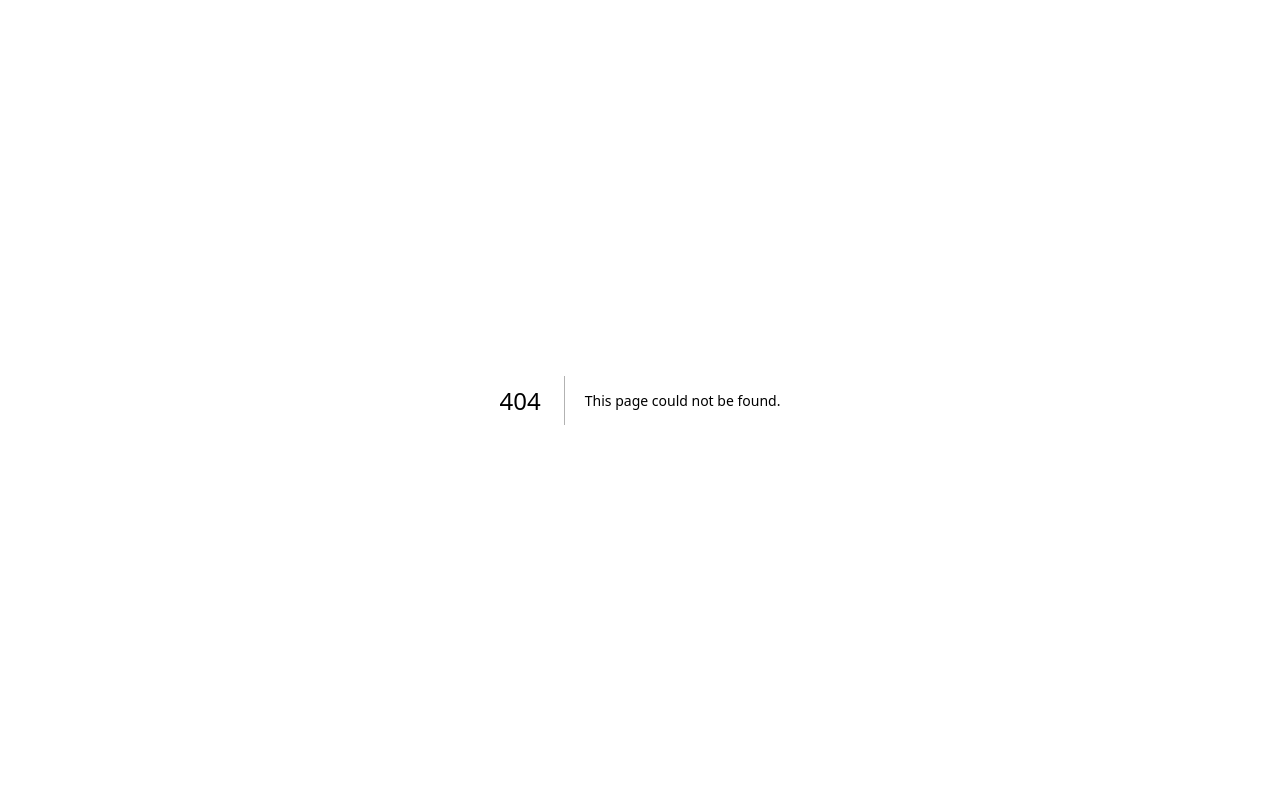
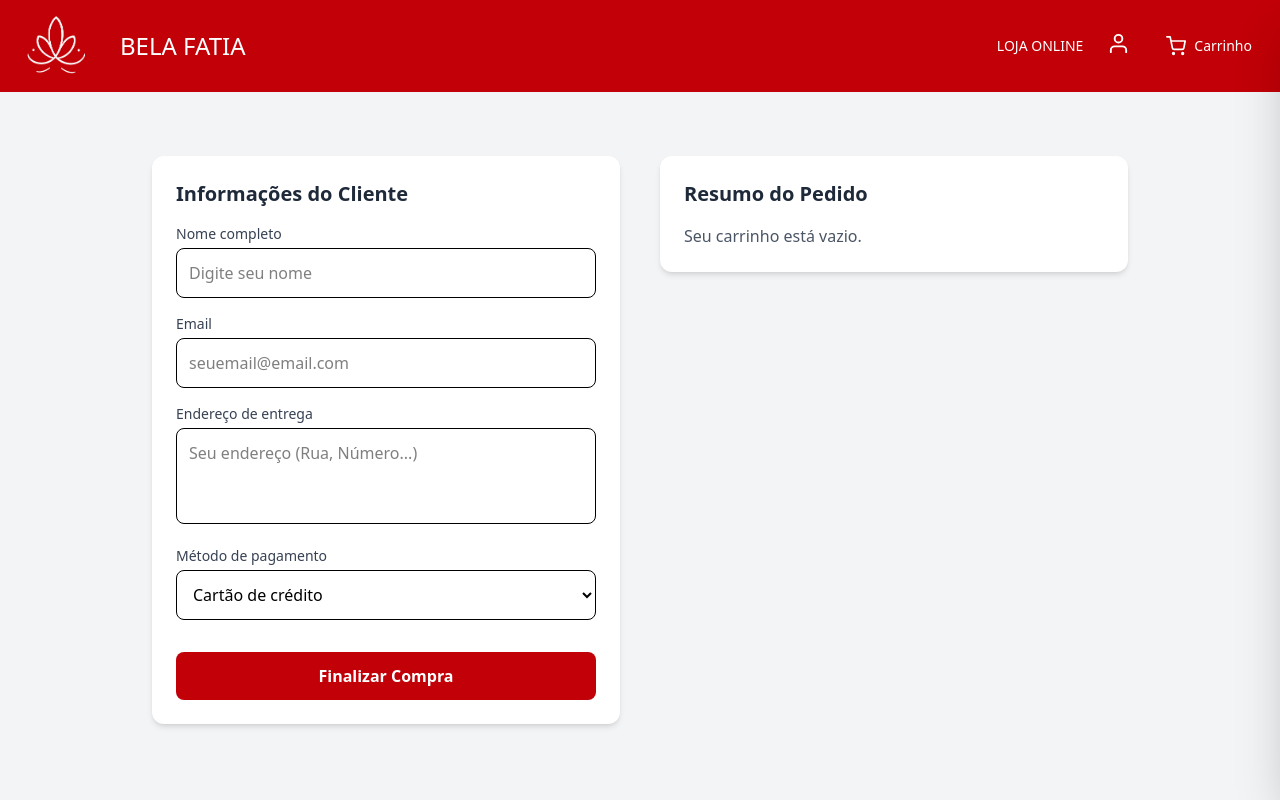
Before and after one commit to FalgasDev/BelaFatia, a Next.js app: page /checkout in a window 1280 px wide. Before the commit this address had no page. Built offline with nearby package versions, Linux system fonts and the light colour scheme.

Commit message:
feat: creating checkout page

```diff
--- /dev/null
+++ b/app/checkout/page.jsx
@@ -0,0 +1,180 @@
+"use client";
+
+import { useCart } from "../context/CartContext";
+import { useState } from "react";
+import { FiCheckCircle } from "react-icons/fi";
+import Header from "../components/Header";
+
+export default function CheckoutPage() {
+  const { items, subtotal, clearCart } = useCart();
+
+  const [confirmed, setConfirmed] = useState(false);
+
+  const [form, setForm] = useState({
+    nome: "",
+    email: "",
+    endereco: "",
+    pagamento: "cartao",
+  });
+
+  const formatCurrency = (value) =>
+    new Intl.NumberFormat("pt-BR", {
+      style: "currency",
+      currency: "BRL",
+    }).format(value / 100);
+
+  const handleSubmit = (e) => {
+    e.preventDefault();
+
+    clearCart();
+    setConfirmed(true);
+  };
+
+  return (
+    <div className="min-h-screen bg-gray-100 flex flex-col">
+      <Header />
+
+      {confirmed && (
+        <div className="flex-1 flex items-center justify-center">
+          <div className="text-center animate-fade">
+            <FiCheckCircle size={80} className="text-green-600 mx-auto mb-4" />
+            <h2 className="text-2xl font-semibold text-green-600">
+              Pagamento Confirmado!
+            </h2>
+            <p className="text-gray-700 mt-2">
+              Obrigado pela sua compra, {form.nome}!
+            </p>
+
+            <button
+              onClick={() => (window.location.href = "/")}
+              className="mt-6 px-6 py-3 bg-red-700 hover:bg-red-800 text-white rounded-lg font-semibold"
+            >
+              Voltar para a Loja
+            </button>
+          </div>
+        </div>
+      )}
+
+      {!confirmed && (
+        <div className="max-w-5xl mx-auto p-6 grid md:grid-cols-2 gap-10 mt-10 w-500">
+          <div className="bg-white p-6 rounded-xl shadow-md">
+            <h2 className="text-xl font-semibold mb-4 text-gray-800">
+              Informações do Cliente
+            </h2>
+
+            <form onSubmit={handleSubmit} className="space-y-4">
+              <div>
+                <label className="block font-medium text-sm text-gray-700">
+                  Nome completo
+                </label>
+                <input
+                  type="text"
+                  required
+                  value={form.nome}
+                  onChange={(e) =>
+                    setForm({ ...form, nome: e.target.value })
+                  }
+                  className="w-full border mt-1 p-3 rounded-lg outline-0"
+                  placeholder="Digite seu nome"
+                />
+              </div>
+
+              <div>
+                <label className="block font-medium text-sm text-gray-700">
+                  Email
+                </label>
+                <input
+                  type="email"
+                  required
+                  value={form.email}
+                  onChange={(e) =>
+                    setForm({ ...form, email: e.target.value })
+                  }
+                  className="w-full border mt-1 p-3 rounded-lg outline-0"
+                  placeholder="seuemail@email.com"
+                />
+              </div>
+
+              <div>
+                <label className="block font-medium text-sm text-gray-700">
+                  Endereço de entrega
+                </label>
+                <textarea
+                  required
+                  value={form.endereco}
+                  onChange={(e) =>
+                    setForm({ ...form, endereco: e.target.value })
+                  }
+                  className="w-full border mt-1 p-3 rounded-lg h-24 resize-none outline-0"
+                  placeholder="Seu endereço (Rua, Número...)"
+                />
+              </div>
+
+              <div>
+                <label className="block font-medium text-sm text-gray-700">
+                  Método de pagamento
+                </label>
+                <select
+                  value={form.pagamento}
+                  onChange={(e) =>
+                    setForm({ ...form, pagamento: e.target.value })
+                  }
+                  className="w-full border mt-1 p-3 rounded-lg outline-0"
+                >
+                  <option value="cartao">Cartão de crédito</option>
+                  <option value="pix">PIX</option>
+                  <option value="boleto">Boleto</option>
+                </select>
+              </div>
+
+              <button
+                type="submit"
+                className="w-full bg-red-700 hover:bg-red-800 text-white py-3 rounded-lg font-semibold mt-4"
+              >
+                Finalizar Compra
+              </button>
+            </form>
+          </div>
+
+          <div className="bg-white p-6 rounded-xl shadow-md h-fit">
+            <h2 className="text-xl font-semibold mb-4 text-gray-800">
+              Resumo do Pedido
+            </h2>
+
+            {items.length === 0 ? (
+              <p className="text-gray-600">Seu carrinho está vazio.</p>
+            ) : (
+              <div className="space-y-4">
+                {items.map((item, idx) => (
+                  <div
+                    key={idx}
+                    className="flex justify-between items-center border-b pb-2"
+                  >
+                    <div>
+                      <p className="font-medium">{item.name}</p>
+                      <p className="text-sm text-gray-600">
+                        {item.quantity} ×{" "}
+                        {formatCurrency(item.priceNumeric ?? item.price)}
+                      </p>
+                    </div>
+
+                    <p className="font-semibold">
+                      {formatCurrency(
+                        (item.priceNumeric ?? item.price) * item.quantity
+                      )}
+                    </p>
+                  </div>
+                ))}
+
+                <div className="flex justify-between mt-4 text-lg font-semibold">
+                  <span>Total:</span>
+                  <span>{formatCurrency(subtotal)}</span>
+                </div>
+              </div>
+            )}
+          </div>
+        </div>
+      )}
+    </div>
+  );
+}
--- a/app/components/Footer.jsx
+++ b/app/components/Footer.jsx
@@ -1,11 +1,14 @@
+import { FaPhoneAlt, FaMapPin } from "react-icons/fa";
+import { FaInstagram, FaRegMessage } from "react-icons/fa6";
+
 export default function Footer() {
   return (
     <footer className="bg-red-700 text-white p-12 flex justify-around items-center">
       <div className="space-y-4 text-sm">
-        <p className="flex items-center gap-2">📞 (11) 94733-9002</p>
-        <p className="flex items-center gap-2">📸 bela_fatia</p>
-        <p className="flex items-center gap-2">💬 (11) 98972-0060</p>
-        <p className="flex items-center gap-2">📍 Rua Alvaro Cardoso, 642</p>
+        <p className="flex items-center gap-2"><FaPhoneAlt size={17}/> (11) 94733-9002</p>
+        <p className="flex items-center gap-2"><FaInstagram size={18}/> bela_fatia</p>
+        <p className="flex items-center gap-2"><FaRegMessage size={17}/> (11) 98972-0060</p>
+        <p className="flex items-center gap-2"><FaMapPin size={18}/> Rua Alvaro Cardoso, 642</p>
       </div>
       <img src="/logo.png" alt="Logo" className="w-40" />
     </footer>
--- a/app/components/UserMenu.jsx
+++ b/app/components/UserMenu.jsx
@@ -36,7 +36,6 @@ export default function UserMenu() {
 
   return (
     <div className="relative">
-      {/* ÍCONE DO USUÁRIO */}
       <button
         onClick={handleClick}
         className="text-2xl hover:opacity-70 transition cursor-pointer"
@@ -44,11 +43,10 @@ export default function UserMenu() {
         <FiUser size={23}/>
       </button>
 
-      {/* MENU FLUTUANTE */}
       {open && isLogged && (
         <div className="absolute -right-17.5 mt-3 bg-gray-200 p-4 rounded-lg shadow-xl w-40 animate-fade z-10">
           <div className="text-center mb-3 text-gray-800 font-medium">
-            Olá {userName}!
+            Olá, {userName}!
           </div>
 
           <button
@@ -58,7 +56,6 @@ export default function UserMenu() {
             Logout
           </button>
 
-          {/* Triângulo apontando para o ícone */}
           <div className="absolute -top-1 right-18.5 w-3 h-3 bg-gray-200 rotate-45"></div>
         </div>
       )}
```
